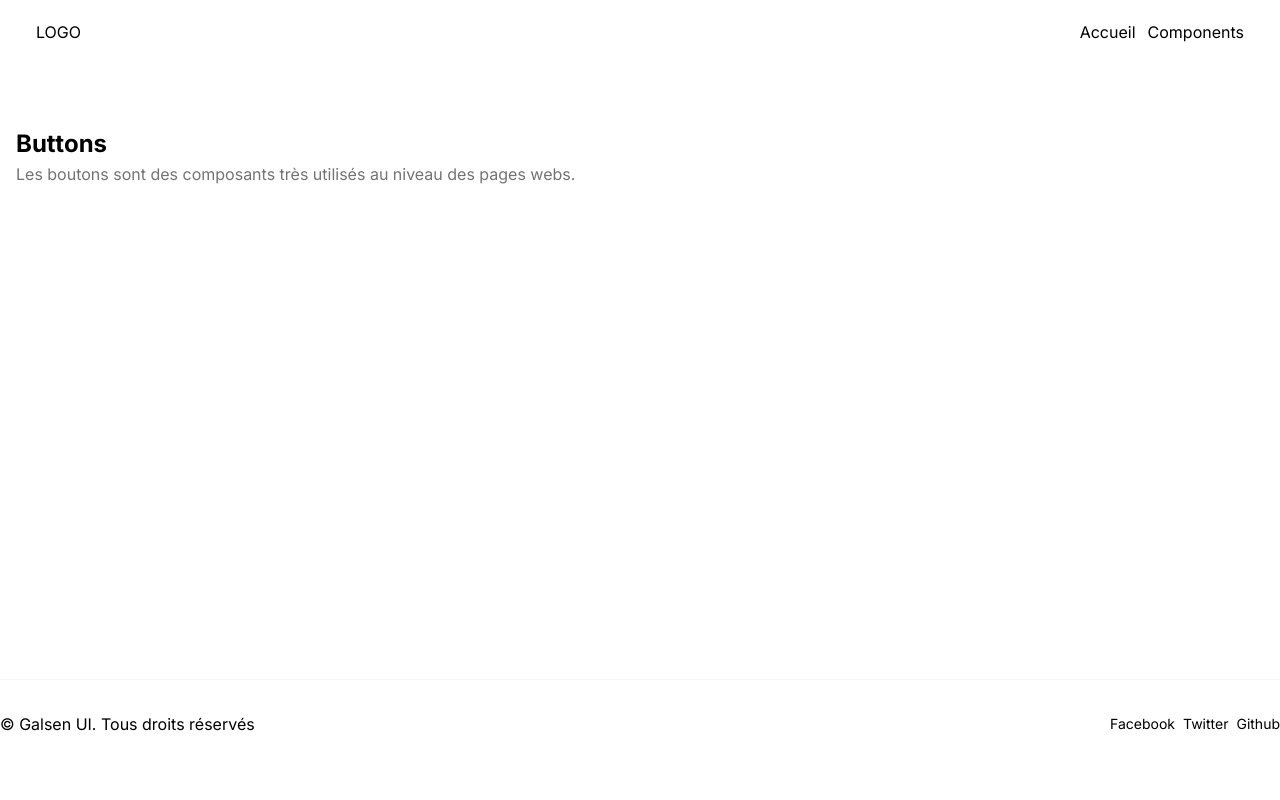
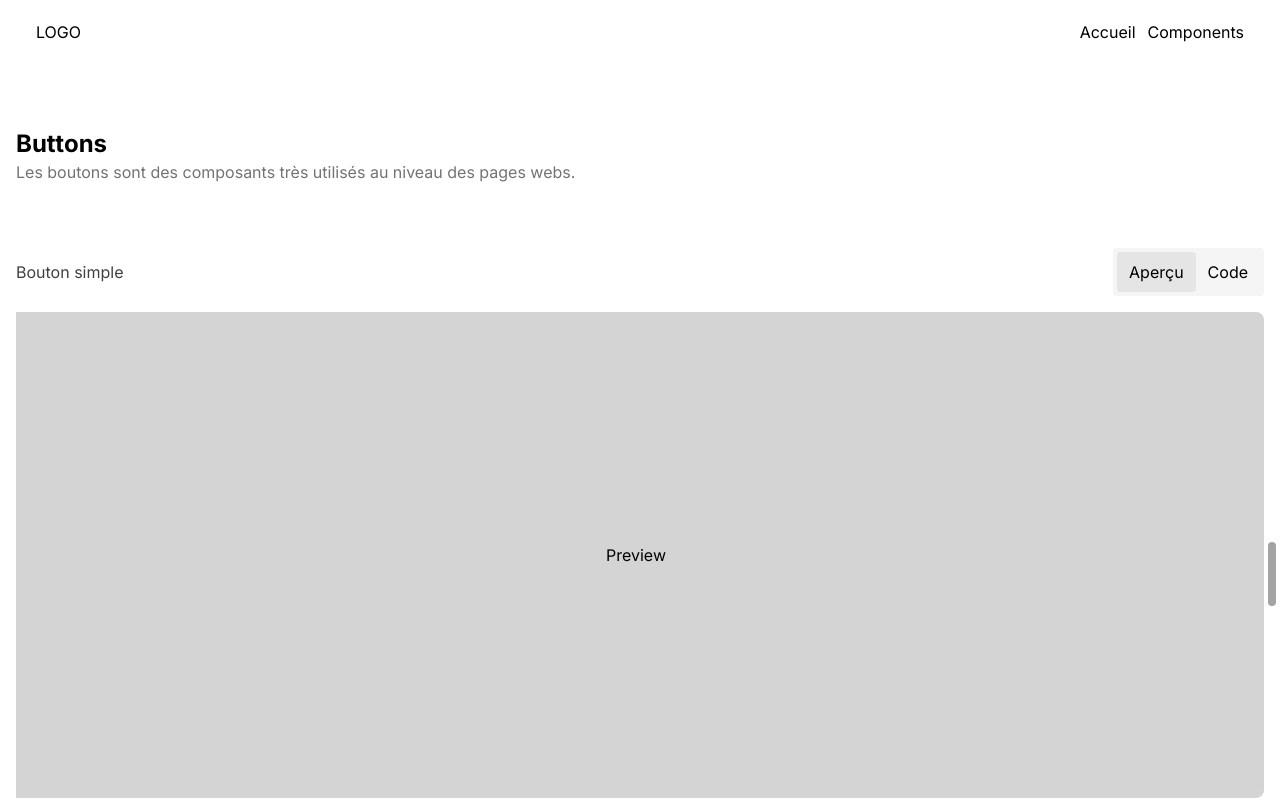
Before and after one commit to Mahmoud-Barry/galsen.ui, a Next.js app: page /components/buttons in a window 1280 px wide. Shown: the top 800 px of the page. Built offline with nearby package versions, Linux system fonts and the light colour scheme.

Commit message:
feat: static design for the component preview/code
For the preview, I used [react-resizable-panels](https://github.com/bvaughn/react-resizable-panels) for emulating the different screens.

```diff
--- a/app/components/[componentName]/page.tsx
+++ b/app/components/[componentName]/page.tsx
@@ -1,12 +1,18 @@
+"use client";
+
+import { useState } from "react";
+import { Panel, PanelGroup, PanelResizeHandle } from "react-resizable-panels";
+
 type PageProps = {
   params: { componentName: string };
 };
 
 export default function Page({ params }: PageProps) {
+  const [tab, setTab] = useState<"preview" | "code">("preview");
+
   return (
     <main className="">
-      <section className="px-4 py-16 flex items-center justify-between sm:max-w-7xl sm:mx-auto">
-        <hgroup className="space-y-0.5">
+      <section className="px-4 py-16 sm:max-w-7xl sm:mx-auto">
         <h1 className="text-2xl font-bold capitalize">
           {params.componentName}
         </h1>
@@ -14,8 +20,61 @@ export default function Page({ params }: PageProps) {
           Les boutons sont des composants très utilisés au niveau des pages
           webs.
         </p>
-        </hgroup>
+
+        <div className="mt-16 space-y-4">
+          <article className="grid grid-cols-[auto_auto] gap-y-4 justify-between items-center">
+            <h2 className="text-neutral-700">Bouton simple</h2>
+            <div className="p-1 bg-neutral-100 rounded">
+              <button
+                onClick={() => setTab("preview")}
+                type="button"
+                className={`py-2 px-3 rounded ${tab === "preview" ? "bg-neutral-200" : "bg-transparent"}`}
+              >
+                Aperçu
+              </button>
+              <button
+                onClick={() => setTab("code")}
+                type="button"
+                className={`py-2 px-3 rounded ${tab === "code" ? "bg-neutral-200" : "bg-transparent"}`}
+              >
+                Code
+              </button>
+            </div>
+
+            <div className="col-span-full h-[486px]">
+              {tab === "preview" ? <TabPreview /> : <TabCode />}
+            </div>
+          </article>
+        </div>
       </section>
     </main>
   );
 }
+
+const TabPreview = () => {
+  return (
+    <div id="tab-preview">
+      <PanelGroup
+        className="bg-neutral-300 rounded-lg !h-[486px] relative !overflow-visible"
+        direction="horizontal"
+      >
+        {/* TODO: make this pane fill the empty widht left by the ResizeHandle */}
+        <Panel defaultSize={100} minSize={35}>
+          <div className="w-full h-full flex items-center justify-center bg-neutral-300">
+            Preview
+          </div>
+        </Panel>
+        <PanelResizeHandle className="w-2 h-16 rounded-full bg-neutral-400 translate-x-3 translate-y-[230px]" />
+        <Panel className="bg-neutral-100 rounded-e-lg" defaultSize={0} />
+      </PanelGroup>
+    </div>
+  );
+};
+
+const TabCode = () => {
+  return (
+    <div className="w-full h-full flex items-center justify-center bg-neutral-300 rounded-lg">
+      Code
+    </div>
+  );
+};
```
Also changed, not shown: package.json (+5 -4 lines), 1 other file (tests, documents, lock files or other folders). Lines whose indentation alone changed are shown as unchanged.
